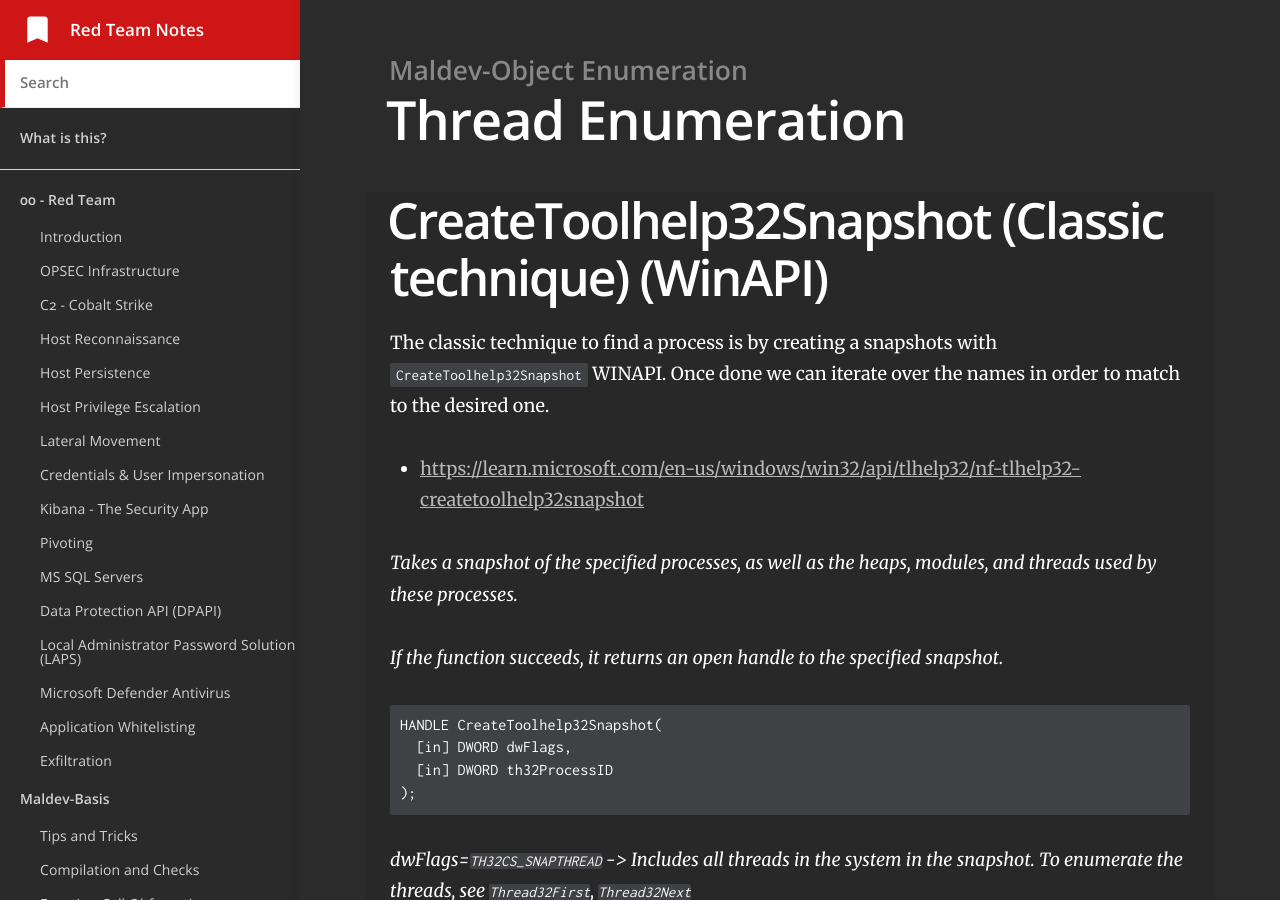
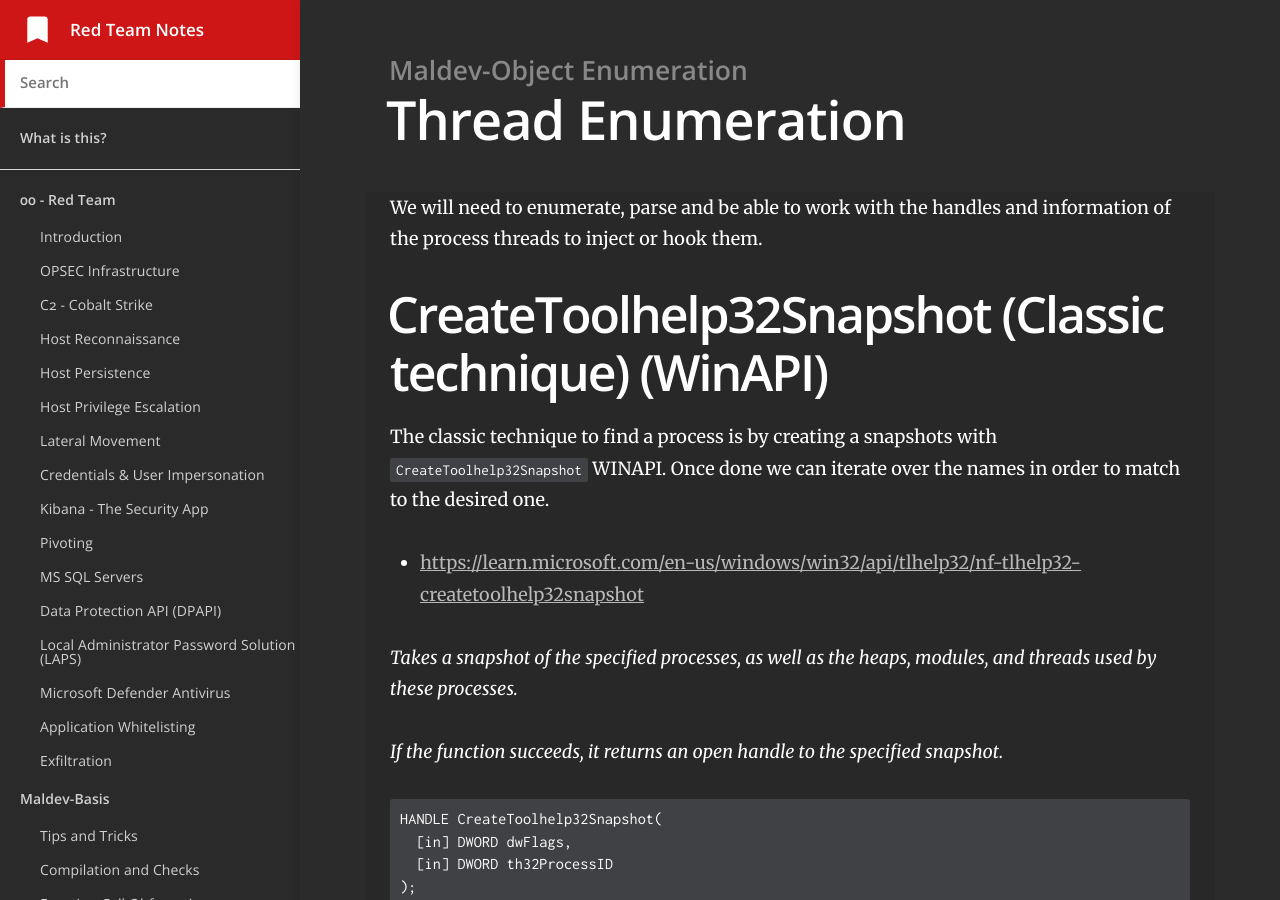
Before and after one commit to benjugat/rtnotes, a Jekyll site: the page built from _docs/malware/object-enumeration/threads.md, in a window 1280 px wide and 900 px high. Built offline with Jekyll 4.4.1, drawn with Linux system fonts in a browser that asks for light colours.

Commit message:
context thread injection

```diff
--- a/_docs/malware/object-enumeration/threads.md
+++ b/_docs/malware/object-enumeration/threads.md
@@ -3,6 +3,8 @@
 category: Maldev-Object Enumeration
 order: 2
 ---
+
+We will need to enumerate, parse and be able to work with the handles and information of the process threads to inject or hook them.
 
 # CreateToolhelp32Snapshot (Classic technique) (WinAPI)
 
```
